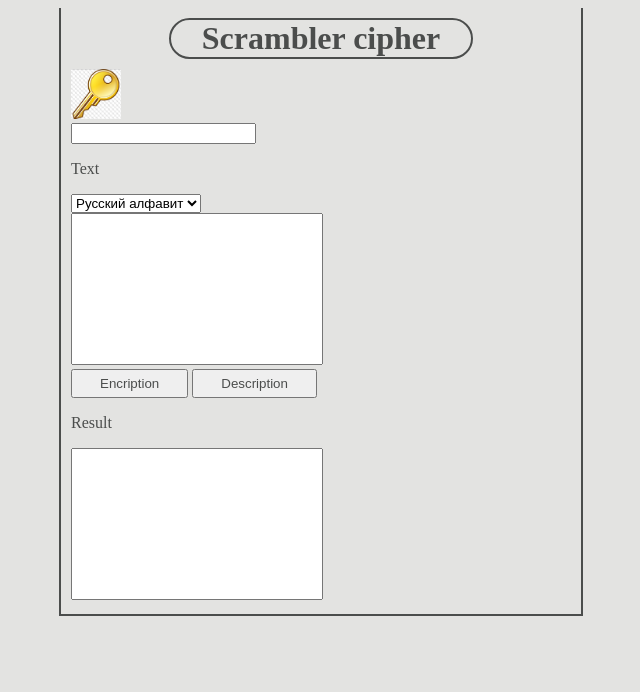
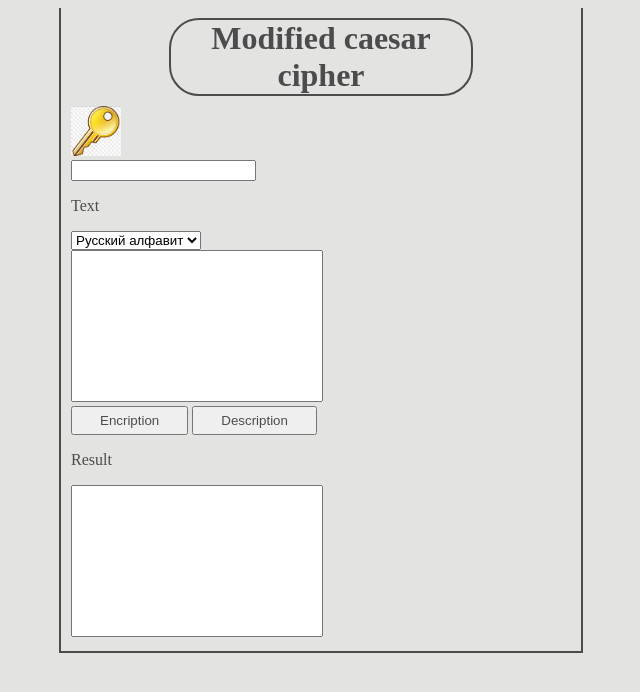
Before and after one commit to akhmanova/ciphers, a plain HTML site: page index.html in a window 1280 px wide. Shown: the whole page, without its empty margins (319-959 px from the left). Drawn offline with Linux system fonts and the light colour scheme.

Commit message:
changed name

```diff
--- a/index.html
+++ b/index.html
@@ -3,12 +3,12 @@
 <head>
 	<meta charset="utf-8">
 	<link rel="stylesheet" type="text/css" href="style/style.css"/>
-	<title>Scrambler</title>
+	<title>Ceasar</title>
 </head>
 <body>
 <div id="body">
 	<div id="h1">		<!-- блок заголовка -->
-		<h1 class="h1">Scrambler cipher</h1>
+		<h1 class="h1">Modified caesar cipher</h1>
 	</div>
 	<div id="keyForm"> 		<!-- блок ключик+форма -->
 		<label for="keyText">
```
